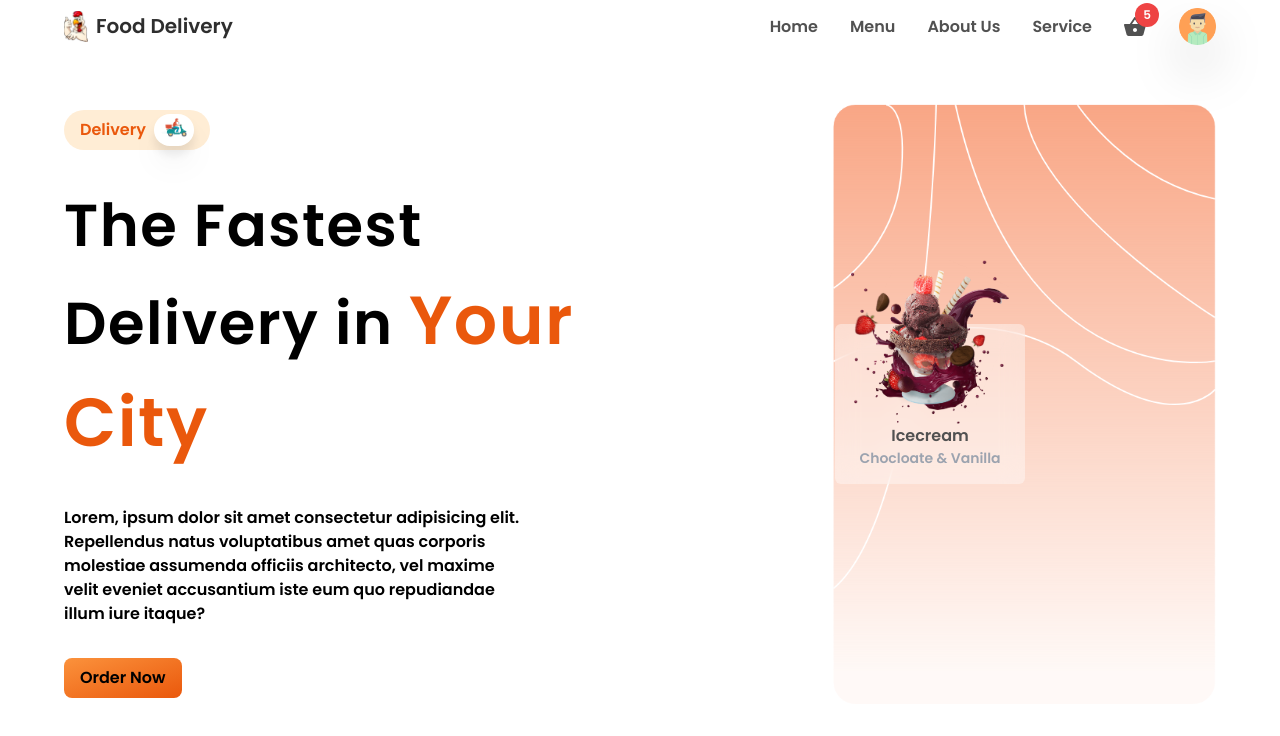
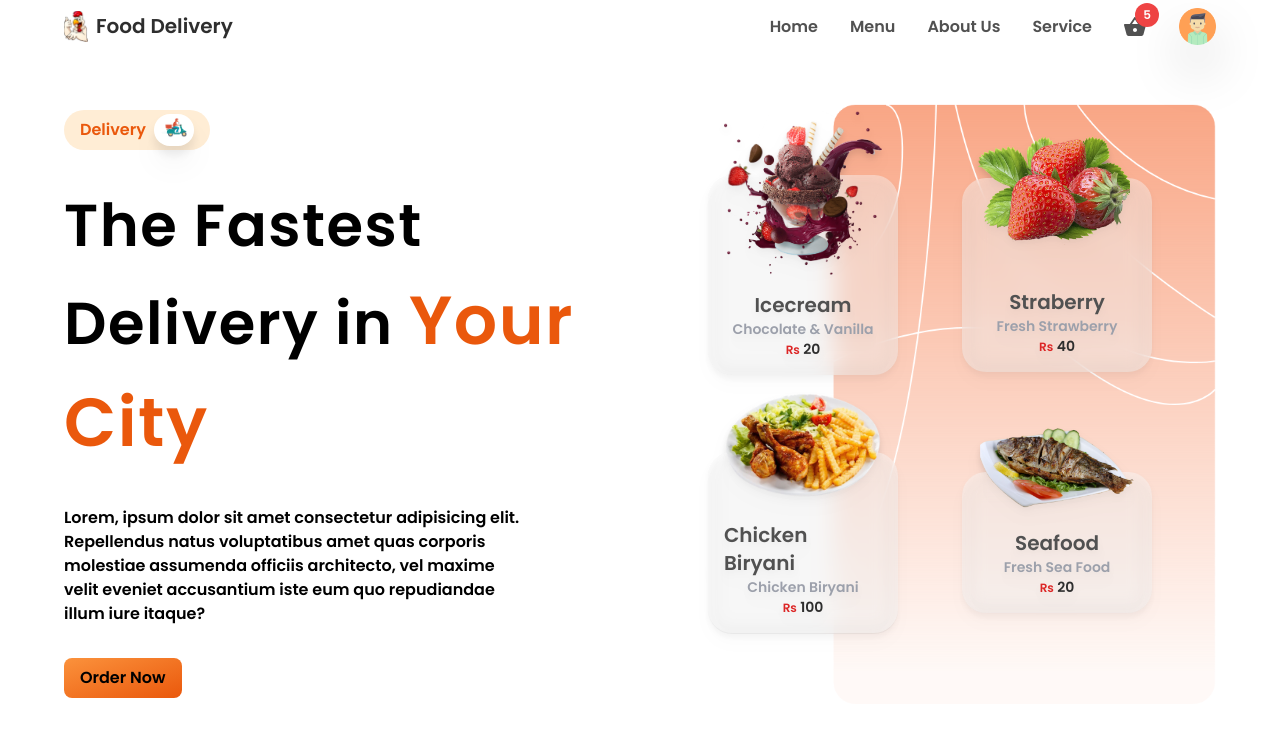
Before and after one commit to RishabhSrivastava1423/food-delivery, a React (Create React App) app: page / in a window 1280 px wide. Shown: the top 736 px of the page. Built offline with nearby package versions, Linux system fonts and the light colour scheme; no server answers.

Commit message:
cards added

```diff
--- a/src/components/Header.js
+++ b/src/components/Header.js
@@ -40,7 +40,7 @@ const Header = () => {
     }
   };
   return (
-    <header className="fixed bg-white z-50 w-screen p-3 px-6 md:p-2 md:px-16">
+    <header className="fixed bg-white z-50 w-screen p-2 px-6 md:p-2 md:px-16">
       {/* Desktop And Tablet */}
       <div className="hidden md:flex w-full h-full items-center justify-between">
         <Link to={"/"} className="flex items-center gap-2">
@@ -59,16 +59,16 @@ const Header = () => {
             exit={{ opacity: 0, x: 200 }}
             className="flex items-center gap-8"
           >
-            <li className="text-base text-textColor hover: text-headingColor duration-100 transition-all ease-in-out cursor-pointer">
+            <li className="text-base text-textColor hover:text-headingColor duration-100 transition-all ease-in-out cursor-pointer">
               Home
             </li>
-            <li className="text-base text-textColor hover: text-headingColor duration-100 transition-all ease-in-out cursor-pointer">
+            <li className="text-base text-textColor hover:text-headingColor duration-100 transition-all ease-in-out cursor-pointer">
               Menu
             </li>
-            <li className="text-base text-textColor hover: text-headingColor duration-100 transition-all ease-in-out cursor-pointer">
+            <li className="text-base text-textColor hover:text-headingColor duration-100 transition-all ease-in-out cursor-pointer">
               About Us
             </li>
-            <li className="text-base text-textColor hover: text-headingColor duration-100 transition-all ease-in-out cursor-pointer">
+            <li className="text-base text-textColor hover:text-headingColor duration-100 transition-all ease-in-out cursor-pointer">
               Service
             </li>
           </motion.ul>
--- a/src/components/HomeContainer.jsx
+++ b/src/components/HomeContainer.jsx
@@ -1,11 +1,10 @@
 import React from 'react'
 import delivery from "../img/delivery.png";
 import heroBg from "../img/heroBg.png";
-import I1 from "../img/i1.png";
-// import I2 from "../img/delivery.png";
-// import I3 from "../img/delivery.png";
+import { data } from '../utils/data';
 
 const HomeContainer = () => {
+
   return (
     <section className="grid grid-cols-1 md:grid-cols-2 gap-2 w-full" id="home">
       <div className="py-2 flex-1 flex flex-col items-start justify-center gap-8">
@@ -24,12 +23,15 @@ const HomeContainer = () => {
       <div className="py-2 flex-1 flex items-center relative " >
         <div className='w-full flex items-center justify-center relative'>
             <img src={heroBg} alt="background" className='ml-auto lg:w-auto lg:h-650' style={{'height':'600px'}}/>
-            <div className='w-full h-full absolute top-0 left-0 flex items-center justify-center px-32 py-4'>
-              <div className="w-190 p-4 bg-cardOverlay backdrop-blur-md rounded-md flex flex-col items-center justify-center">
-                <img src={I1} alt="Icecream" className='w-40 -mt-20'  />
-                <p className='text-base font-semibold text-textColor'>Icecream</p>
-                <p className='text-sm font-semibold text-gray-400'>Chocloate & Vanilla</p>
-              </div>
+            <div className='w-full h-full absolute top-0 left-0 flex items-center justify-center px-16 py-16 gap-16 flex-wrap'>
+              {
+                data && data.map(item => (<div key={item.id} className="w-190 min-w-[190px] p-4 bg-cardOverlay backdrop-blur-md rounded-3xl flex flex-col items-center justify-center drop-shadow-lg">
+                <img src={item.imageSrc} alt="Icecream" className='w-40 -mt-20'  />
+                <p className='text-xl font-semibold text-textColor mt-4'>{item.name}</p>
+                <p className='text-sm font-semibold text-lighttextGray'>{item.desc}</p>
+                <p className='text-sm font-semibold text-headingColor' > <span className='text-xs text-red-600'>Rs</span> {item.price} </p>
+              </div>))
+              }
             </div>
         </div>
       </div>
--- /dev/null
+++ b/src/utils/data.js
@@ -0,0 +1,33 @@
+import I1 from "../img/i1.png";
+import F1 from "../img/f1.png";
+import C7 from "../img/c7.png";
+import FI2 from "../img/fi2.png";
+
+export const data = [{
+    id : 1,
+    name : 'Icecream',
+    desc : 'Chocolate & Vanilla',
+    price : '20',
+    imageSrc : I1
+  },
+  {
+    id : 2,
+    name : 'Straberry',
+    desc : 'Fresh Strawberry',
+    price : '40',
+    imageSrc : F1
+  },
+  {
+    id : 3,
+    name : 'Chicken Biryani',
+    desc : 'Chicken Biryani',
+    price : '100',
+    imageSrc : C7
+  },
+  {
+    id : 4,
+    name : 'Seafood',
+    desc : 'Fresh Sea Food',
+    price : '20',
+    imageSrc : FI2
+  }]
```
